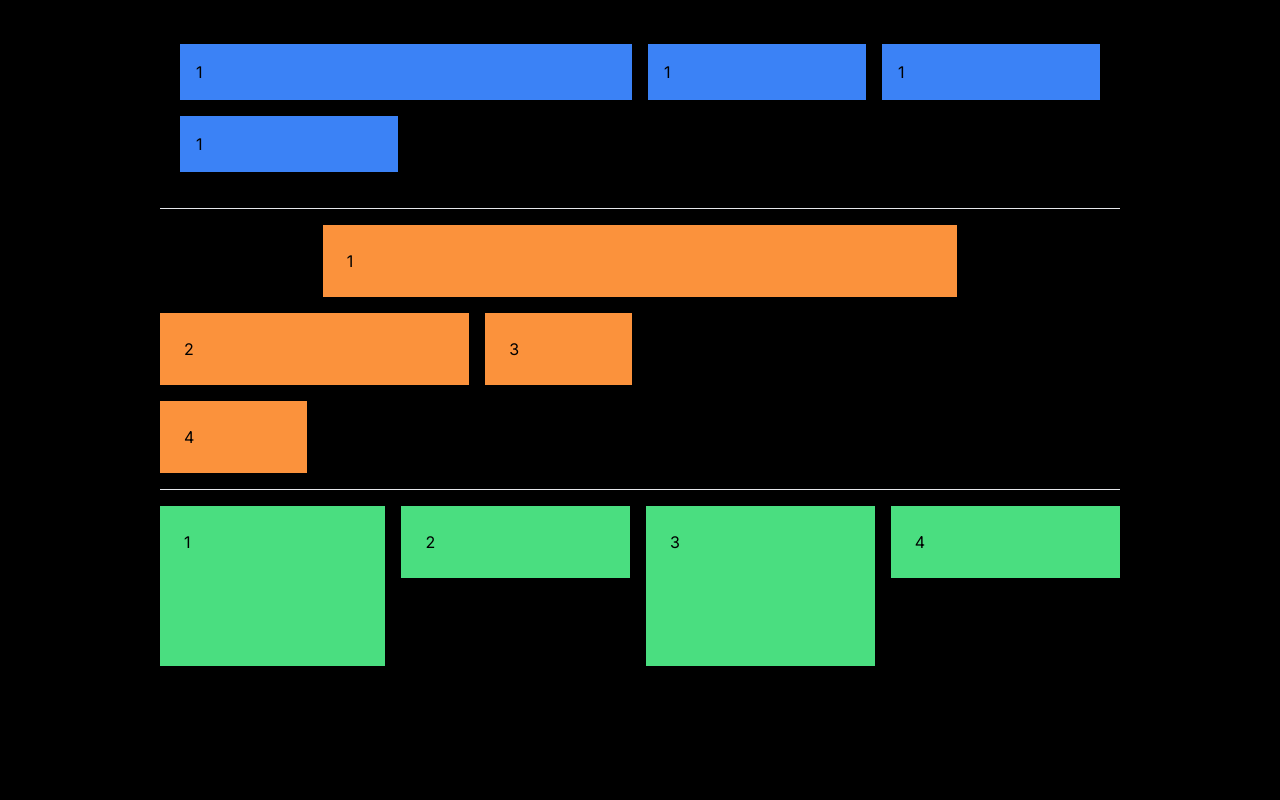
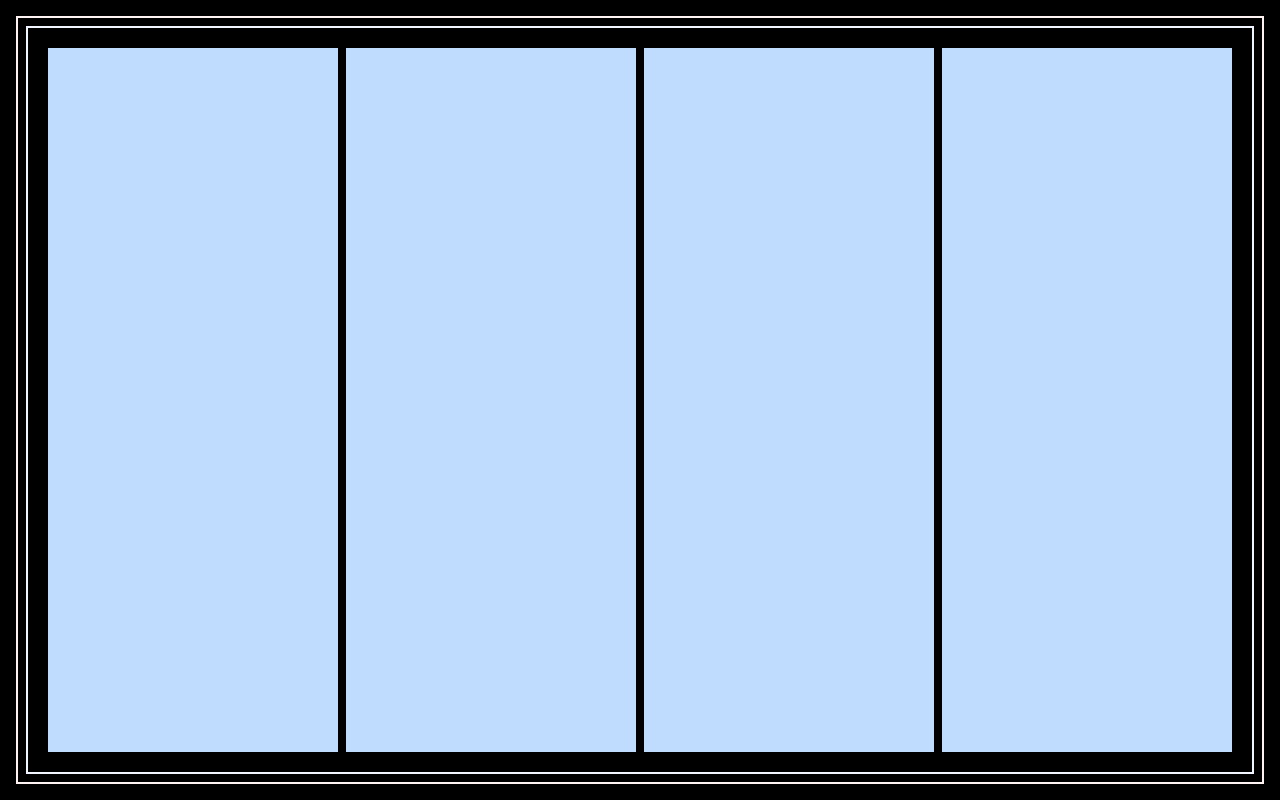
Before and after one commit to emersonjds/nextjs-tw, a Next.js app: page /grid in a window 1280 px wide. Built offline with nearby package versions, Linux system fonts and the light colour scheme.

Commit message:
understanding grid flow col

```diff
--- a/src/app/grid/page.tsx
+++ b/src/app/grid/page.tsx
@@ -1,57 +1,69 @@
 export default function Grid() {
   return (
-    <div className="h-screen bg-black p-4">
-      <div className="container p-2 mx-auto">
-        <div className="grid grid-cols-4 gap-4 p-5">
-          <div className="p-4 bg-blue-500 col-span-2">
-            1
-          </div>
-          <div className="p-4 bg-blue-500">
-            1
-          </div>
-          <div className="p-4 bg-blue-500">
-            1
-          </div>
-          <div className="p-4 bg-blue-500">
-            1
-          </div>
-          1
-        </div>
+    <div className="h-screen bg-black p-4 w-screen">
+      <div className="p-2 border-2 border-red-50 h-full">
+        <div className="grid grid-row-2 grid-flow-col gap-2 p-5 border-2 border-blue-50 h-full">
+         {/* gap-2 p-5 border-2 border-blue-50 h-full"> */}
+          <div className="p-4 bg-blue-200"></div>
+          <div className="p-4 bg-blue-200"></div>
+          <div className="p-4 bg-blue-200"></div>
+          <div className="p-4 bg-blue-200"></div>
 
-        <hr className="my-4" />
-
-        <div className="grid grid-cols-6 gap-4">
-          <div className="bg-orange-400 col-start-2 col-span-4 p-6">
-            1
-          </div>
-          <div className="col-start-1 col-end-3 bg-orange-400 p-6">
-            2
-          </div>
-          <div className="bg-orange-400 p-6">
-            3
-          </div>
-          <div className="col-start-1 bg-orange-400 p-6">
-            4
-          </div>
-        </div>
-
-        <hr className="my-4" />
-
-        <div className="grid grid-rows-2 grid-flow-col gap-4">
-          <div className="bg-green-400 p-6 row-span-2">
-            1
-          </div>
-          <div className="bg-green-400 p-6">
-            2
-          </div>
-          <div className="bg-green-400 p-6 row-span-2">
-            3
-          </div>
-          <div className="bg-green-400 p-6 ">
-            4
-          </div>
         </div>
       </div>
     </div>
+    // <div className="h-screen bg-black p-4">
+    //   <div className="container p-2 mx-auto bg-red-300">
+    //     <div className="grid grid-cols-4 gap-4 p-5">
+    //       <div className="p-4 bg-blue-500 col-span-2">
+    //         1
+    //       </div>
+    //       <div className="p-4 bg-blue-500">
+    //         1
+    //       </div>
+    //       <div className="p-4 bg-blue-500">
+    //         1
+    //       </div>
+    //       <div className="p-4 bg-blue-500">
+    //         1
+    //       </div>
+    //       1
+    //     </div>
+
+    //     <hr className="my-4" />
+
+    //     <div className="grid grid-cols-6 gap-4">
+    //       <div className="bg-orange-400 col-start-2 col-span-4 p-6">
+    //         1
+    //       </div>
+    //       <div className="col-start-1 col-end-3 bg-orange-400 p-6">
+    //         2
+    //       </div>
+    //       <div className="bg-orange-400 p-6">
+    //         3
+    //       </div>
+    //       <div className="col-start-1 bg-orange-400 p-6">
+    //         4
+    //       </div>
+    //     </div>
+
+    //     <hr className="my-4" />
+
+    //     <div className="grid grid-rows-2 grid-flow-col gap-4">
+    //       <div className="bg-green-400 p-6 row-span-2">
+    //         1
+    //       </div>
+    //       <div className="bg-green-400 p-6">
+    //         2
+    //       </div>
+    //       <div className="bg-green-400 p-6 row-span-2">
+    //         3
+    //       </div>
+    //       <div className="bg-green-400 p-6 ">
+    //         4
+    //       </div>
+    //     </div>
+    //   </div>
+    // </div>
   );
 }
```
